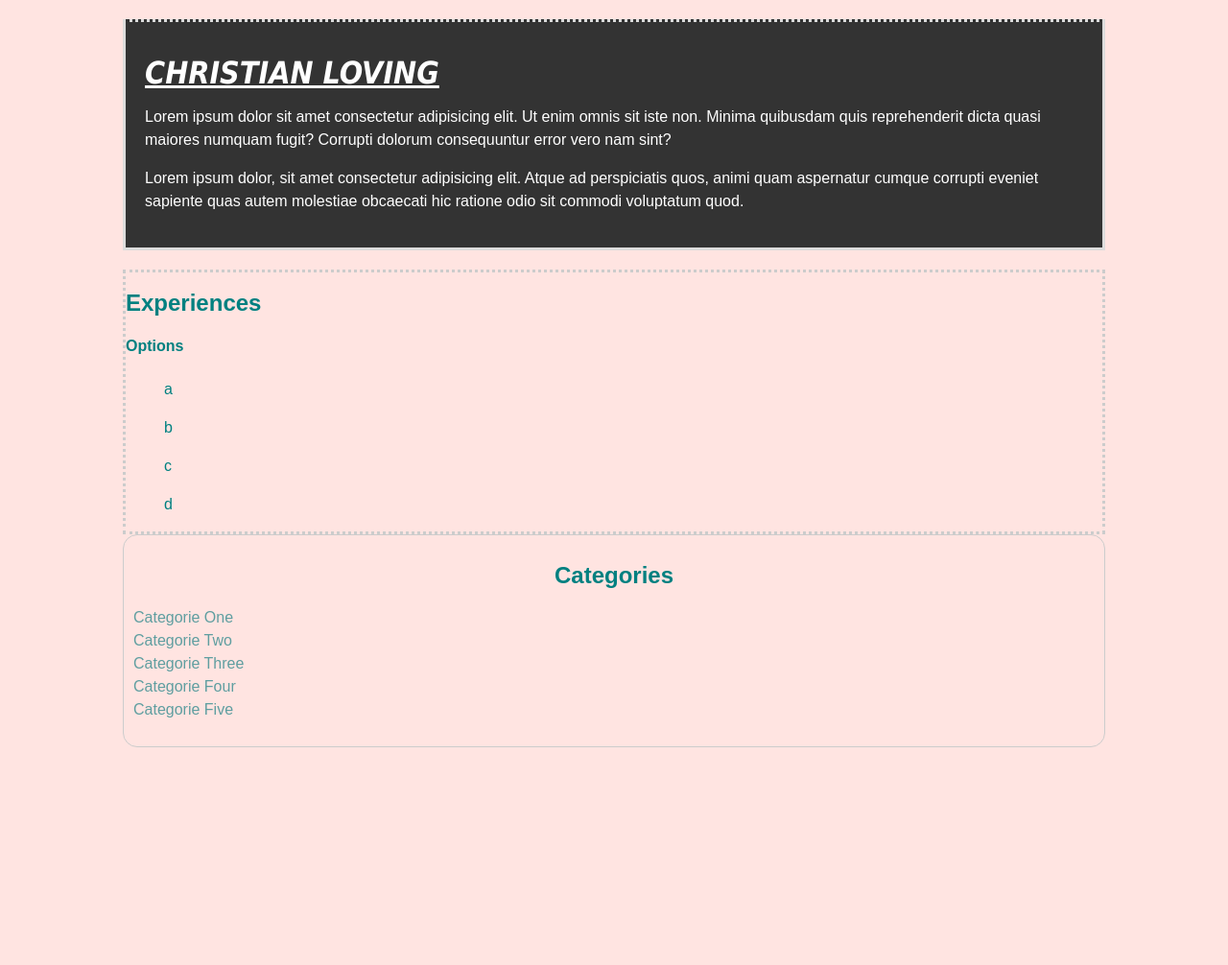
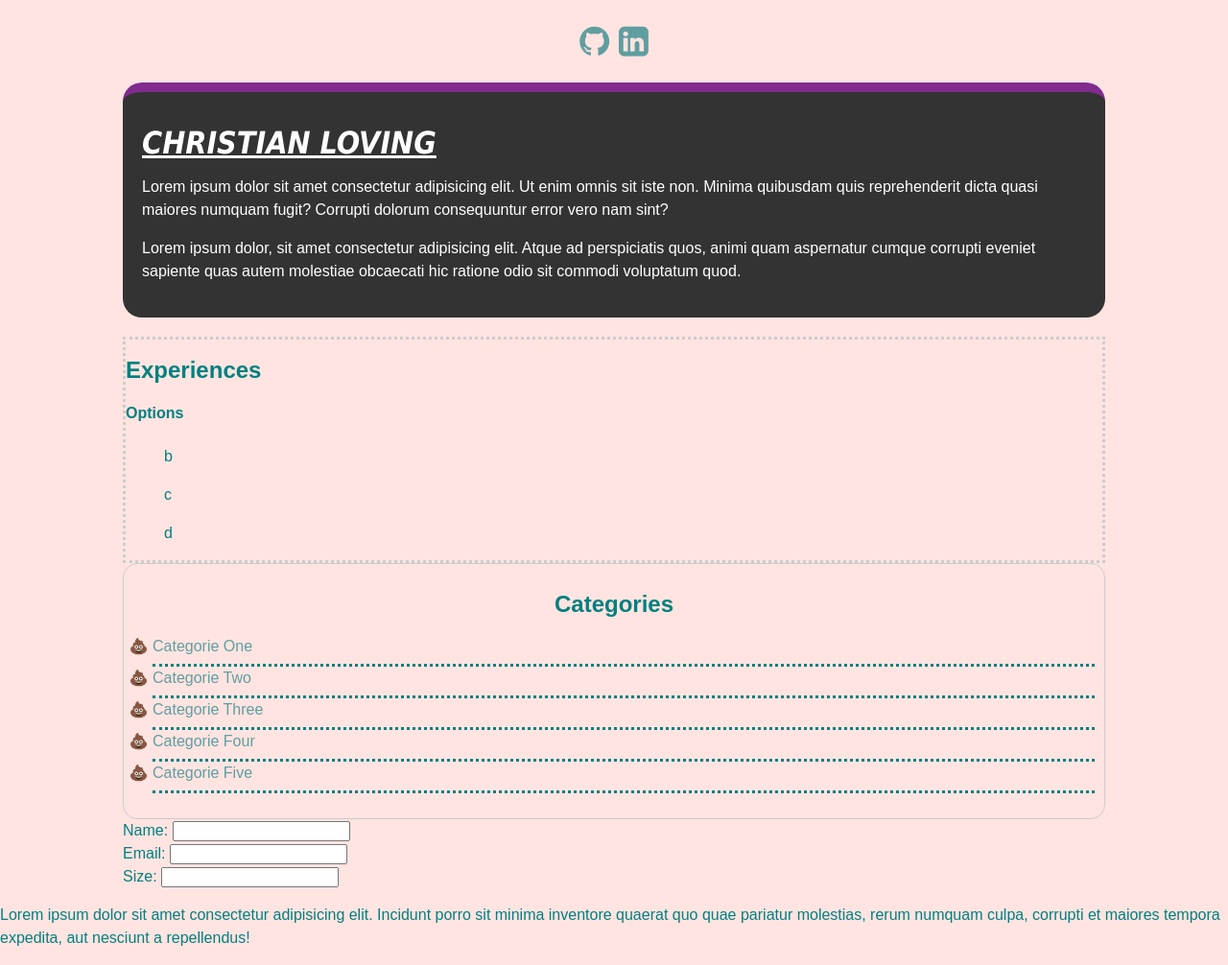
Before and after one commit to Clovin4/PersonalWebSite, a plain HTML site: page src/index.html in a window 1280 px wide. Shown: the whole page at 96% size. Before the commit the page ends 800 px from the top, so only its background shows below. Drawn offline with Linux system fonts and the light colour scheme.

Commit message:
add icon links

```diff
--- a/src/css/style.css
+++ b/src/css/style.css
@@ -2,6 +2,12 @@
     margin: 0;
     padding: 0;
 } */
+
+nav{
+    font-size: 36px;
+    text-align: center;
+    margin: 25px;
+}
 
 a{
     text-decoration: none;
@@ -13,6 +19,9 @@ a:hover{
 a:active{
     color: bisque;
 }
+/* a:visited{
+    color: magenta;
+} */
 
 body{
     background-color: mistyrose;
@@ -35,14 +44,14 @@ body{
 .box-1{
     background-color: #333;
     color: #fff;
-
+    border-radius: 20px;
     /*
     border-right: 5px gray solid;
     border-left: 5px gray solid;
     */
-    border: 5px gainsboro solid;
-    border-width: 3px;
-    border-top-style: dotted;
+    border: 5px rgb(208, 36, 235, 0.5);
+    border-width: 10px;
+    border-top-style: solid;
 
 
     /* Same as above */
@@ -77,6 +86,18 @@ body{
 }
 
 .categories ul{
-    padding: 0;
+    padding-left: 20px;
     list-style: none;
 }
+
+.categories li{
+    padding-bottom: 6px;
+    border-bottom: dotted;
+    list-style-type: emoji-1;
+}
+
+@counter-style emoji-1 {
+    system: cyclic;
+    symbols: "\1F4A9";
+    suffix: " ";
+}
--- a/src/index.html
+++ b/src/index.html
@@ -6,8 +6,15 @@
     <meta name="viewport" content="width=device-width, initial-scale=1.0">
     <title>Personal Page</title>
     <link rel="stylesheet" type="text/css" href="css/style.css">
+    <link rel="stylesheet" href='https://cdnjs.cloudflare.com/ajax/libs/font-awesome/4.7.0/css/font-awesome.min.css'>
 </head>
 <body>
+    <header>
+        <nav>
+            <a href="https://github.com/Clovin4"><i class='fa fa-github'></i></a>
+            <a href="https://www.linkedin.com/in/christian-loving/"><i class='fa fa-linkedin-square'></i></a>
+        </nav>
+    </header>
     <div class="container">
         <div class="box-1">
             <h1>Christian Loving</h1>
@@ -18,7 +25,7 @@
             <h2>Experiences</h2>
                 <h4>Options</h4>
                     <div class="box-3">
-                        <ul>a</ul>
+                        <ul></ul>
                         <ul>b</ul>
                         <ul>c</ul>
                         <ul>d</ul>
@@ -34,6 +41,26 @@
                 <li><a href="#">Categorie Five</a></li>
             </ul>
         </div>
-    </div>
+        <form action="Enter Email">
+            <div class="form-group">
+                <label>Name: </label>
+                <input type="text" name="name">
+            </div>
+            <div class="form-group">
+                <label>Email: </label>
+                <input type="text" name="email">
+            </div>
+            <div class="form-group">
+                <label>Size: </label>
+                <input type="text" name="size">
+            </div>
+        </form>
+    </div><!-- ./container-->
+    <script src="js/main.js"></script>
+    <footer>
+        <div class="footer">
+            <p>Lorem ipsum dolor sit amet consectetur adipisicing elit. Incidunt porro sit minima inventore quaerat quo quae pariatur molestias, rerum numquam culpa, corrupti et maiores tempora expedita, aut nesciunt a repellendus!</p>
+        </div>
+    </footer>
 </body>
 </html>
--- /dev/null
+++ b/src/js/main.js
@@ -0,0 +1,4 @@
+// Data types
+
+const name = 'Jhon';
+const age = 30;
```
Also changed, not shown: src/img/pawn.png (added).
